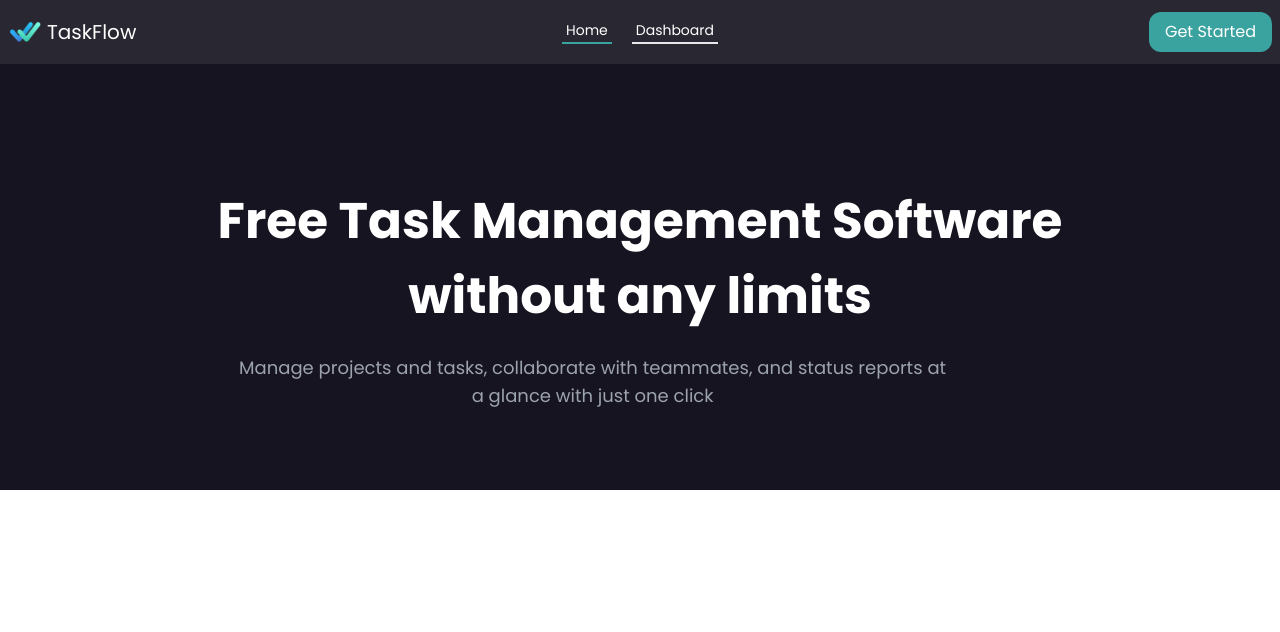
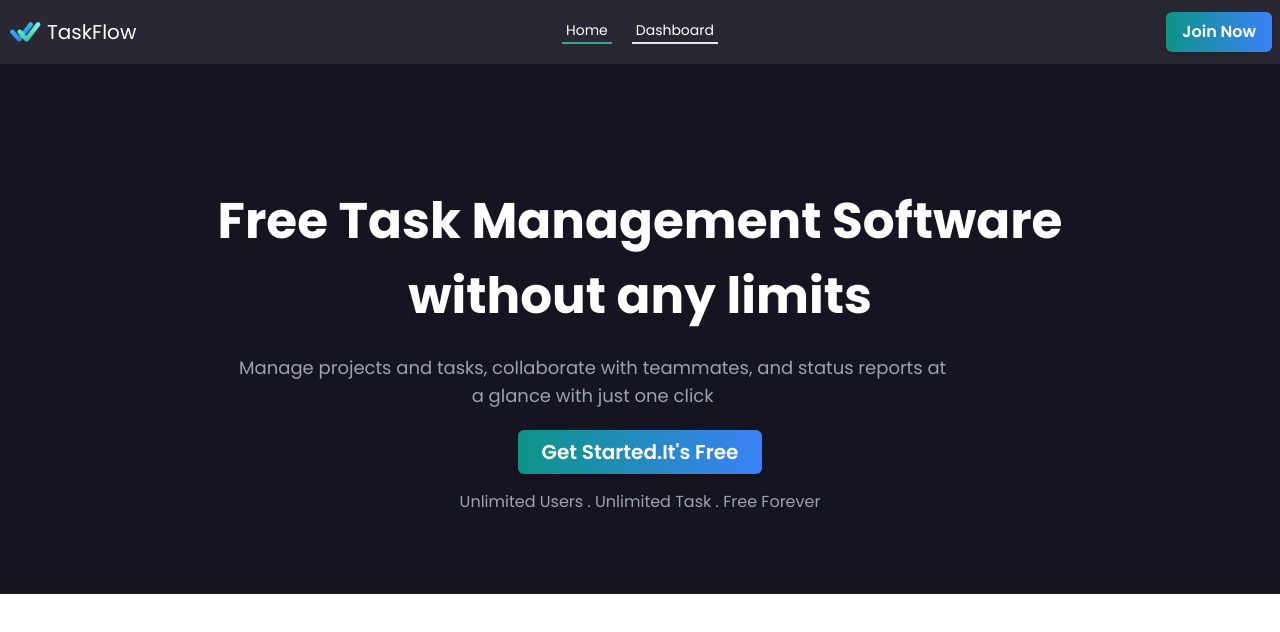
Before and after one commit to Mohammadarifcoding/Task-management-client, a React (Vite) app: page / in a window 1280 px wide. Shown: the top 632 px of the page. Built offline with nearby package versions, Linux system fonts and the light colour scheme.

Commit message:
Added the button in the banner

```diff
--- a/src/Components/Pages/Home/Home.jsx
+++ b/src/Components/Pages/Home/Home.jsx
@@ -6,7 +6,15 @@ const Home = () => {
         <div className='bg-[#161420] flex justify-center pb-20'>
             <Container>
                 <h2 className='lg:text-[50px] md:text-[40px] sm:text-[30px] text-[25px] font-extrabold  text-center max-w-[900px] mb-[20px] lg:mt-[120px] md:mt-[70px] mt-[50px]  text-white'>Free Task Management Software <br /> without any limits</h2>
-                <p className='text-gray-400 md:text-lg sm:text-base text-sm max-w-[750px] px-5 text-center flex justify-center'>Manage projects and tasks, collaborate with teammates, and status reports at a glance with just one click</p>
+                <p className='text-gray-400 md:text-lg sm:text-base text-sm max-w-[750px] px-5 text-center flex justify-center mb-[20px]'>Manage projects and tasks, collaborate with teammates, and status reports at a glance with just one click</p>
+                <div className='flex justify-center'>
+
+                   <button className="bg-gradient-to-r  hover:from-teal-700 hover:to-blue-600 from-teal-600 to-blue-500 text-white font-semibold py-2 px-6 lg:text-xl text-lg mb-4 rounded-md shadow-md hover:shadow-lg">
+                   Get Started.It's Free
+</button>
+
+                </div>
+                <p className='text-gray-400 text-center'>Unlimited Users . Unlimited Task . Free Forever</p>
             </Container>
         </div>
     );
--- a/src/Components/Shared/Navbar.jsx
+++ b/src/Components/Shared/Navbar.jsx
@@ -41,7 +41,10 @@ const Navbar = () => {
     </ul>
   </div>
   <div className="navbar-end">
-  <button className='px-4 py-2  rounded-xl  border-none bg-[#3AA39F] text-white hover:bg-[#28706e]'>Get Started</button>
+  <button className="bg-gradient-to-r hover:from-teal-700 hover:to-blue-600 from-teal-600 to-blue-500 text-white font-semibold py-2 px-4 rounded-md shadow-md hover:shadow-lg">
+                  Join Now
+</button>
+
   </div>
 </div>
           </Container>
```
